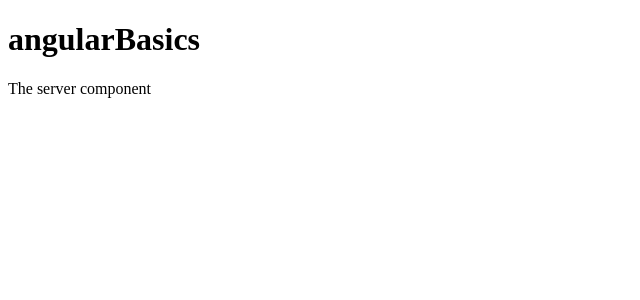
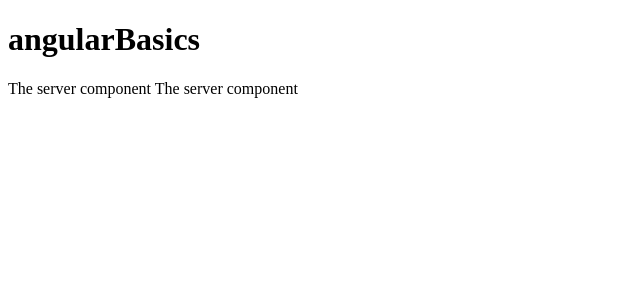
Before and after one commit to OussamaAlouat/angular-basics, an Angular app: page / in a window 1280 px wide. Shown: the top 300 px of the page, without its empty margins (0-640 px from the left). Built offline with nearby package versions, Linux system fonts and the light colour scheme.

Commit message:
Used serversComponent

```diff
--- a/src/app/app.component.html
+++ b/src/app/app.component.html
@@ -1,2 +1,2 @@
 <h1>{{title}}</h1>
-<app-server></app-server>
+<app-servers></app-servers>
--- a/src/app/app.module.ts
+++ b/src/app/app.module.ts
@@ -6,11 +6,13 @@ import { HttpClientModule } from '@angular/common/http';
 import { AppRoutingModule } from './app-routing.module';
 import { AppComponent } from './app.component';
 import { ServerComponent } from './server/server.component';
+import { ServersComponent } from './servers/servers.component';
 
 @NgModule({
   declarations: [
     AppComponent,
-    ServerComponent
+    ServerComponent,
+    ServersComponent
   ],
   imports: [
     BrowserModule,
```
Also changed, not shown: 1 other file (tests, documents, lock files or other folders).
